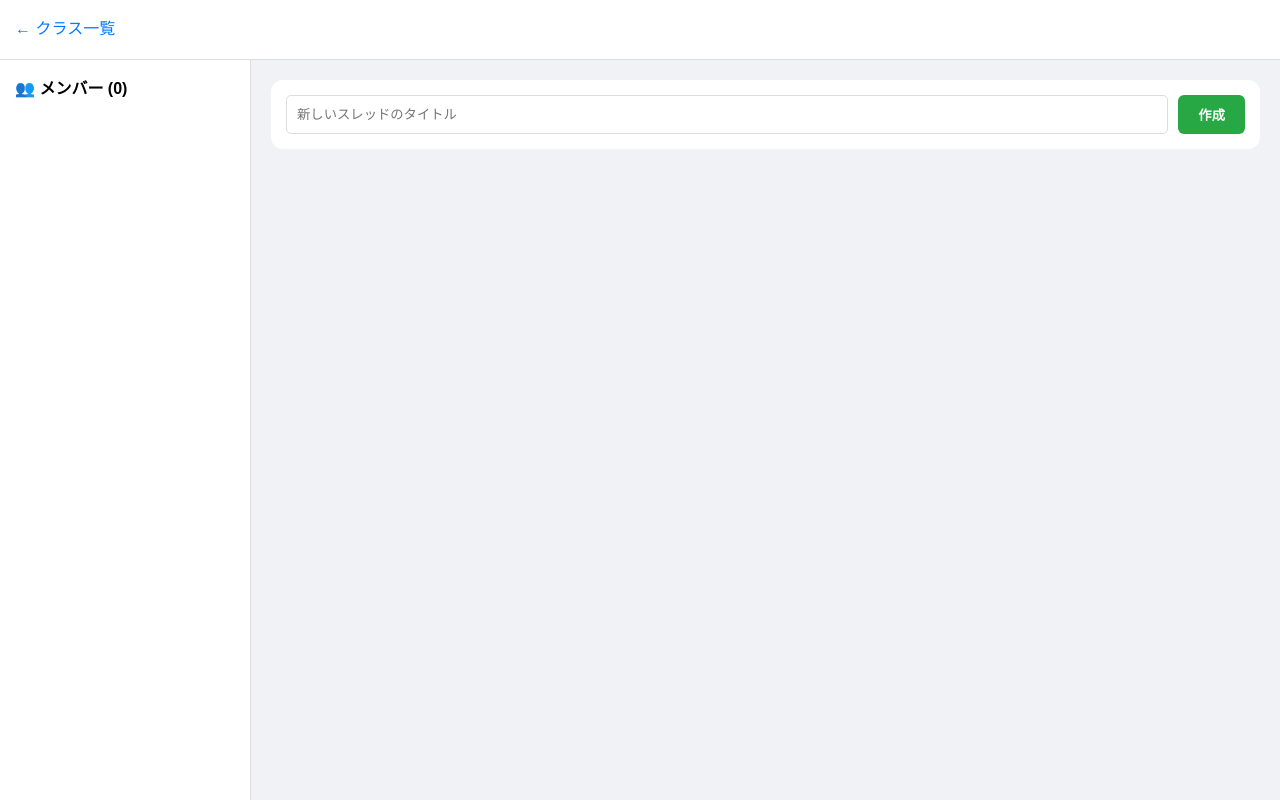
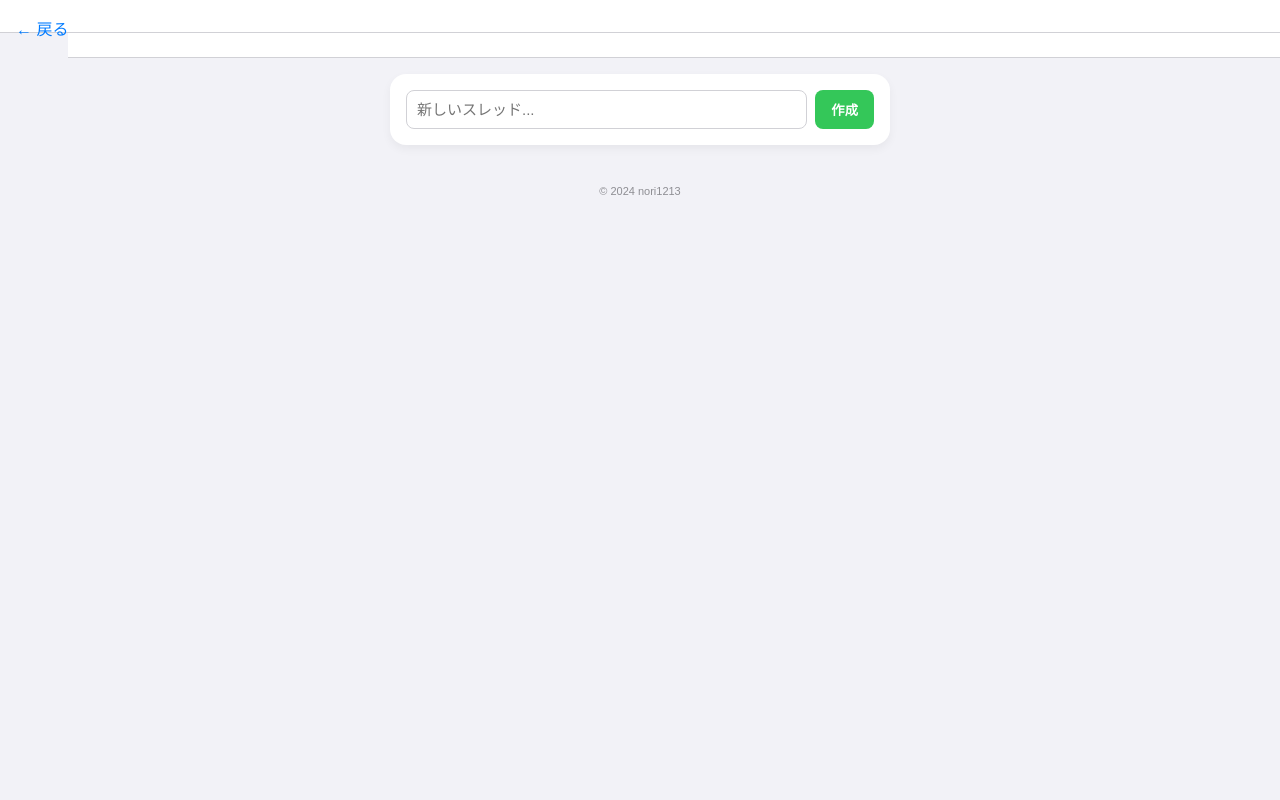
Before and after one commit to nori-pixl/mynote, a Flask app: template templates/class_view.html in a window 1280 px wide. Run offline with Flask 3, Linux system fonts and the light colour scheme; the template is opened without the code that fills it, so the values that code supplies are empty.

Commit message:
Update class_view.html

```diff
--- a/templates/class_view.html
+++ b/templates/class_view.html
@@ -1,45 +1,42 @@
 <!DOCTYPE html>
 <html lang="ja">
 <head>
-    <meta charset="UTF-8"><meta name="viewport" content="width=device-width, initial-scale=1.0">
+    <meta charset="UTF-8"><meta name="viewport" content="width=device-width, initial-scale=1.0, maximum-scale=1.0, user-scalable=no">
     <title>{{ target_class.name }}</title>
     <style>
-        body { font-family: sans-serif; background: #f0f2f5; margin: 0; display: flex; flex-direction: column; height: 100vh; }
-        .header { background: white; padding: 15px; border-bottom: 1px solid #ddd; }
-        .main-content { display: flex; flex: 1; overflow: hidden; }
-        .sidebar { width: 220px; background: #fff; border-right: 1px solid #ddd; padding: 15px; overflow-y: auto; }
-        .thread-area { flex: 1; padding: 20px; overflow-y: auto; }
-        .card { background: white; padding: 15px; border-radius: 12px; margin-bottom: 10px; border: 1px solid #eee; display: flex; justify-content: space-between; align-items: center; }
-        .btn-create { background: #28a745; color: white; border: none; padding: 10px 20px; border-radius: 6px; cursor: pointer; font-weight: bold; }
-        .member-item { display: flex; align-items: center; margin-bottom: 10px; font-size: 14px; }
-        .dot { width: 8px; height: 8px; background: #28a745; border-radius: 50%; margin-right: 8px; }
+        body { font-family: sans-serif; background: #f2f2f7; margin: 0; padding-bottom: 40px; }
+        .header { background: white; padding: 16px; border-bottom: 1px solid #d1d1d6; position: sticky; top: 0; z-index: 100; text-align: center; }
+        /* メンバー横スクロール */
+        .member-scroll { display: flex; overflow-x: auto; padding: 12px; gap: 8px; background: #fff; border-bottom: 1px solid #d1d1d6; }
+        .member-badge { white-space: nowrap; background: #e5e5ea; padding: 6px 14px; border-radius: 20px; font-size: 13px; color: #1c1c1e; }
+        .member-badge::before { content: "●"; color: #34c759; margin-right: 4px; font-size: 10px; }
+        .content { padding: 16px; max-width: 500px; margin: auto; }
+        .create-box { background: white; padding: 16px; border-radius: 16px; margin-bottom: 20px; display: flex; gap: 8px; box-shadow: 0 4px 10px rgba(0,0,0,0.05); }
+        .create-box input { flex: 1; padding: 10px; border: 1px solid #d1d1d6; border-radius: 8px; font-size: 15px; }
+        .btn-add { background: #34c759; color: white; border: none; padding: 10px 16px; border-radius: 8px; font-weight: bold; }
+        .thread-card { background: white; padding: 20px; border-radius: 16px; margin-bottom: 12px; display: flex; justify-content: space-between; align-items: center; text-decoration: none; color: inherit; box-shadow: 0 2px 5px rgba(0,0,0,0.03); }
     </style>
 </head>
 <body>
 <div class="header">
-    <a href="/" style="text-decoration:none; color:#007bff;">← クラス一覧</a>
-    <h2 style="margin:5px 0 0 0;">{{ target_class.name }}</h2>
-    <small style="color:#888;">{{ '🌎 全員掲示板' if target_class.code == 'PUBLIC' else '🔑 招待コード: ' + target_class.code }}</small>
+    <a href="/" style="float:left; text-decoration:none; color:#007bff;">← 戻る</a>
+    <strong style="font-size:18px;">{{ target_class.name }}</strong>
 </div>
-<div class="main-content">
-    <div class="sidebar">
-        <h4 style="margin-top:0;">👥 メンバー ({{ members|length }})</h4>
-        {% for m in members %}<div class="member-item"><div class="dot"></div>{{ m.username }}</div>{% endfor %}
-    </div>
-    <div class="thread-area">
-        <div style="background:white; padding:15px; border-radius:12px; margin-bottom:20px;">
-            <form action="/create_thread/{{ target_class.id }}" method="POST" style="display:flex; gap:10px;">
-                <input type="text" name="title" placeholder="新しいスレッドのタイトル" required style="flex:1; padding:10px; border:1px solid #ddd; border-radius:5px;">
-                <button type="submit" class="btn-create">作成</button>
-            </form>
-        </div>
-        {% for t in threads %}
-        <div class="card">
-            <a href="/thread/{{ t.id }}" style="text-decoration:none; color:#333; font-weight:bold; flex:1;"># {{ t.title }}</a>
-            <a href="/delete_thread/{{ t.id }}" onclick="return confirm('スレ削除？')" style="color:#ff4d4d; text-decoration:none; font-size:12px;">🗑</a>
-        </div>
-        {% endfor %}
-    </div>
+<div class="member-scroll">
+    {% for m in members %}<div class="member-badge">{{ m.username }}</div>{% endfor %}
+</div>
+<div class="content">
+    <form action="/create_thread/{{ target_class.id }}" method="POST" class="create-box">
+        <input type="text" name="title" placeholder="新しいスレッド..." required>
+        <button type="submit" class="btn-add">作成</button>
+    </form>
+    {% for t in threads %}
+    <a href="/thread/{{ t.id }}" class="thread-card">
+        <div style="font-size:17px; font-weight:bold;"># {{ t.title }}</div>
+        <div onclick="event.preventDefault();"><a href="/delete_thread/{{ t.id }}" onclick="return confirm('削除？')" style="text-decoration:none; font-size:18px;">🗑</a></div>
+    </a>
+    {% endfor %}
+    <footer style="text-align:center; color:#8e8e93; font-size:11px; margin-top:40px;">&copy; 2024 nori1213</footer>
 </div>
 </body>
 </html>
```
